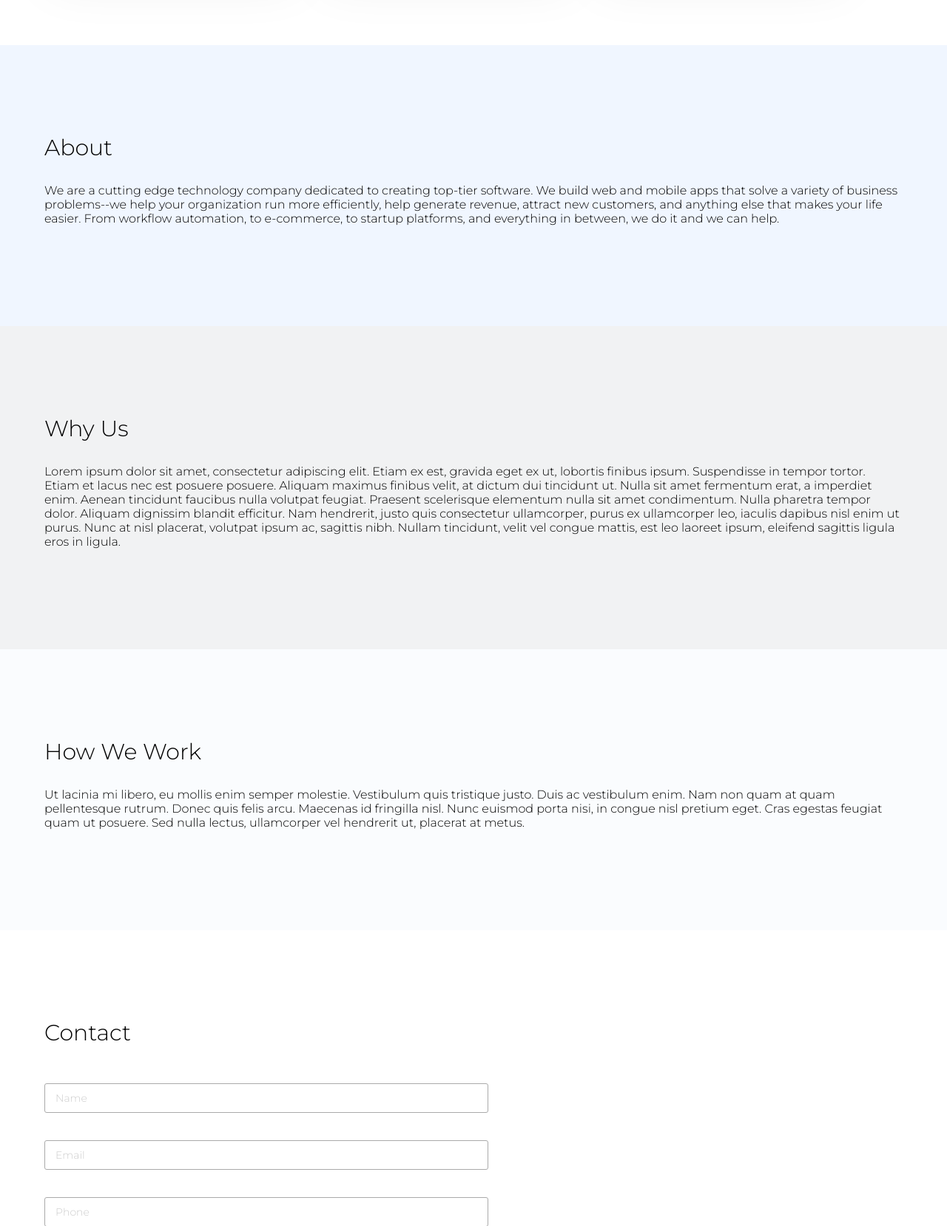
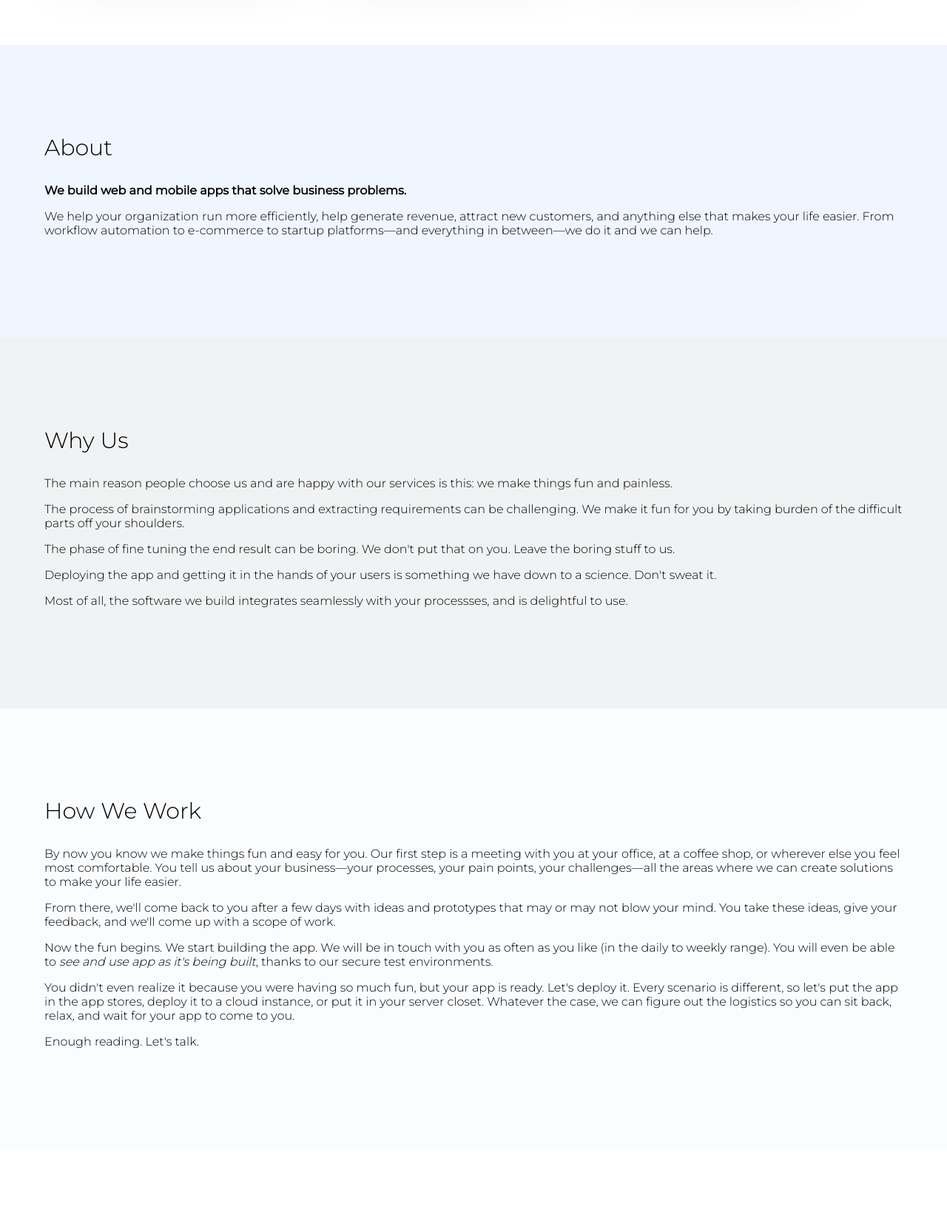
Before and after one commit to mulleady1/windwardapps.com, a Django app: page / in a window 1280 px wide. Shown: the part 1045-2703 px from the top of the page at 74% size. Run offline with Django 3.2, Linux system fonts and the light colour scheme.

Commit message:
Landing page

```diff
--- a/project/app/templates/app/index.html
+++ b/project/app/templates/app/index.html
@@ -30,10 +30,11 @@
   <div class="about">
     <div class="container">
       <h3>About</h3>
+      <h4><b>We build web and mobile apps that solve business problems.</b></h4>
       <p>
-        We are a cutting edge technology company dedicated to creating top-tier software. We build web and mobile apps that solve a variety of business problems--we help your organization run more efficiently, help generate revenue, attract new customers, and anything else
-        that makes your life easier. From workflow automation, to e-commerce, to startup platforms, and everything in between,
-        we do it and we can help.
+        We help your organization run more efficiently, help generate revenue, attract new customers, and anything else
+        that makes your life easier. From workflow automation to e-commerce to startup platforms—and everything in
+        between—we do it and we can help.
       </p>
     </div>
   </div>
@@ -41,13 +42,20 @@
     <div class="container">
       <h3>Why Us</h3>
       <p>
-        Lorem ipsum dolor sit amet, consectetur adipiscing elit. Etiam ex est, gravida eget ex ut, lobortis finibus ipsum.
-        Suspendisse in tempor tortor. Etiam et lacus nec est posuere posuere. Aliquam maximus finibus velit, at dictum dui
-        tincidunt ut. Nulla sit amet fermentum erat, a imperdiet enim. Aenean tincidunt faucibus nulla volutpat feugiat. Praesent
-        scelerisque elementum nulla sit amet condimentum. Nulla pharetra tempor dolor. Aliquam dignissim blandit efficitur. Nam
-        hendrerit, justo quis consectetur ullamcorper, purus ex ullamcorper leo, iaculis dapibus nisl enim ut purus. Nunc at nisl
-        placerat, volutpat ipsum ac, sagittis nibh. Nullam tincidunt, velit vel congue mattis, est leo laoreet ipsum, eleifend
-        sagittis ligula eros in ligula.
+        The main reason people choose us and are happy with our services is this: we make things fun and painless.
+      </p>
+      <p>
+        The process of brainstorming applications and extracting requirements can be challenging. We make it fun for you
+        by taking burden of the difficult parts off your shoulders.
+      </p>
+      <p>
+        The phase of fine tuning the end result can be boring. We don't put that on you. Leave the boring stuff to us.
+      </p>
+      <p>
+        Deploying the app and getting it in the hands of your users is something we have down to a science. Don't sweat it.
+      </p>
+      <p>
+        Most of all, the software we build integrates seamlessly with your processses, and is delightful to use.
       </p>
     </div>
   </div>
@@ -55,10 +63,25 @@
     <div class="container">
       <h3>How We Work</h3>
       <p>
-        Ut lacinia mi libero, eu mollis enim semper molestie. Vestibulum quis tristique justo. Duis ac vestibulum enim.
-        Nam non quam at quam pellentesque rutrum. Donec quis felis arcu. Maecenas id fringilla nisl. Nunc euismod porta
-        nisi, in congue nisl pretium eget. Cras egestas feugiat quam ut posuere. Sed nulla lectus, ullamcorper vel
-        hendrerit ut, placerat at metus.
+        By now you know we make things fun and easy for you. Our first step is a meeting with you at your office, at a coffee
+        shop, or wherever else you feel most comfortable. You tell us about your business—your processes, your pain points,
+        your challenges—all the areas where we can create solutions to make your life easier.
+      </p>
+      <p>
+        From there, we'll come back to you after a few days with ideas and prototypes that may or may not blow your mind. You
+        take these ideas, give your feedback, and we'll come up with a scope of work.
+      </p>
+      <p>
+        Now the fun begins. We start building the app. We will be in touch with you as often as you like (in the daily to weekly range).
+        You will even be able to <i>see and use app as it's being built</i>, thanks to our secure test environments.
+      </p>
+      <p>
+        You didn't even realize it because you were having so much fun, but your app is ready. Let's deploy it. Every scenario is
+        different, so let's put the app in the app stores, deploy it to a cloud instance, or put it in your server closet. Whatever
+        the case, we can figure out the logistics so you can sit back, relax, and wait for your app to come to you.
+      </p>
+      <p>
+        Enough reading. Let's talk.
       </p>
     </div>
   </div>
```
